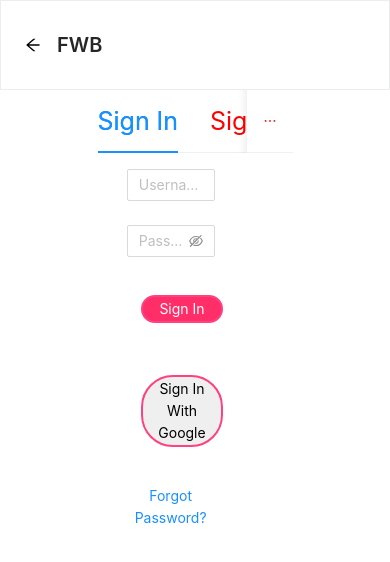
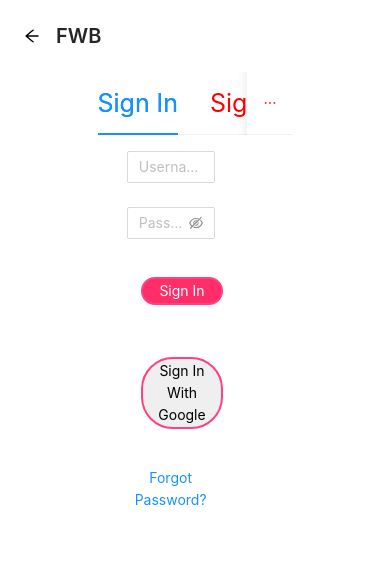
Before and after one commit to JohnCenaMai/ProjectIntern_D3, a React (Create React App) app in the folder fwb_fe/: page /login in a window 390 px wide. Shown: the top 562 px of the page. Built offline with nearby package versions, Linux system fonts and the light colour scheme.

Commit message:
responsive login page

```diff
--- a/fwb_fe/src/components/authentication/login.css
+++ b/fwb_fe/src/components/authentication/login.css
@@ -1,9 +1,3 @@
-.site-page-header{
-    border: 1px solid rgb(235, 237, 240);
-    padding: 24px;
-    margin: 0px auto;
-    text-align: center;
-}
 .form{
     margin: 0px auto;
     width: 50%;
```
